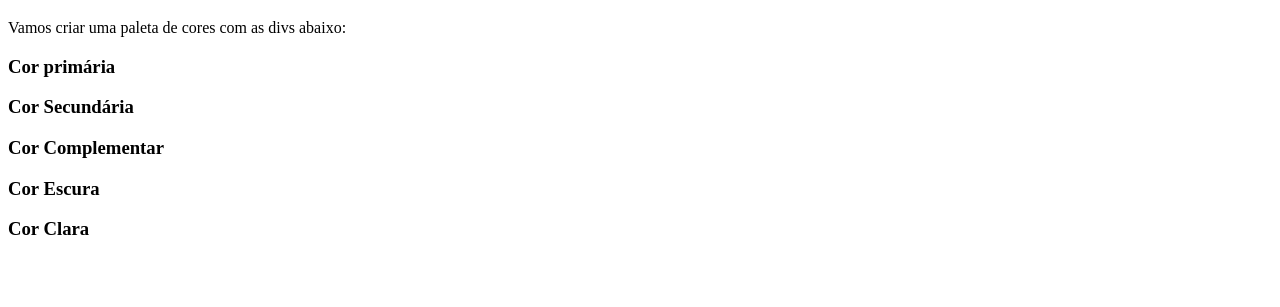
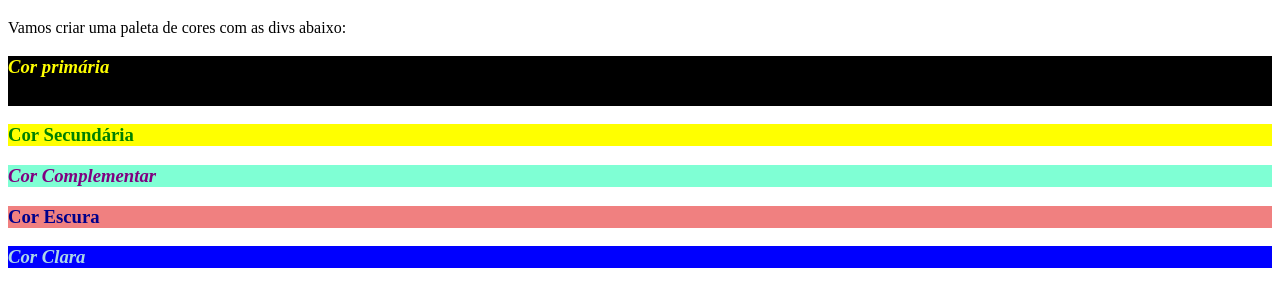
Before and after one commit to giuseppe-brandalise/trybe-exercicios, a plain HTML site: page fundamentos/bloco-3-introducao-a-html-e-css/dia-3-html-css-seletores-e-posicionamento/exercicio2DeSeletoresEPocisionamento/index.html in a window 1280 px wide. Shown: the part 61-368 px from the top of the page. Drawn offline with Linux system fonts and the light colour scheme.

Commit message:
Personalização de index.html pelo style.css

```diff
--- a/fundamentos/bloco-3-introducao-a-html-e-css/dia-3-html-css-seletores-e-posicionamento/exercicio2DeSeletoresEPocisionamento/style.css
+++ b/fundamentos/bloco-3-introducao-a-html-e-css/dia-3-html-css-seletores-e-posicionamento/exercicio2DeSeletoresEPocisionamento/style.css
@@ -1,3 +1,27 @@
 div:hover {
     border: 6px solid black;
 }
+div:nth-child(3){
+    color: yellow;
+    height: 50px;
+    background-color: black;
+}
+div:nth-child(4){
+    color: green;
+    background-color: yellow;
+}
+div:nth-child(5){
+    color: purple;
+    background-color: aquamarine;
+}
+div:nth-child(6){
+    color: darkblue;
+    background-color: lightcoral;
+}
+div:nth-child(7){
+    color: lightblue;
+    background-color: blue;
+}
+div:nth-child(2n+1){
+    font-style: italic;
+}
```
